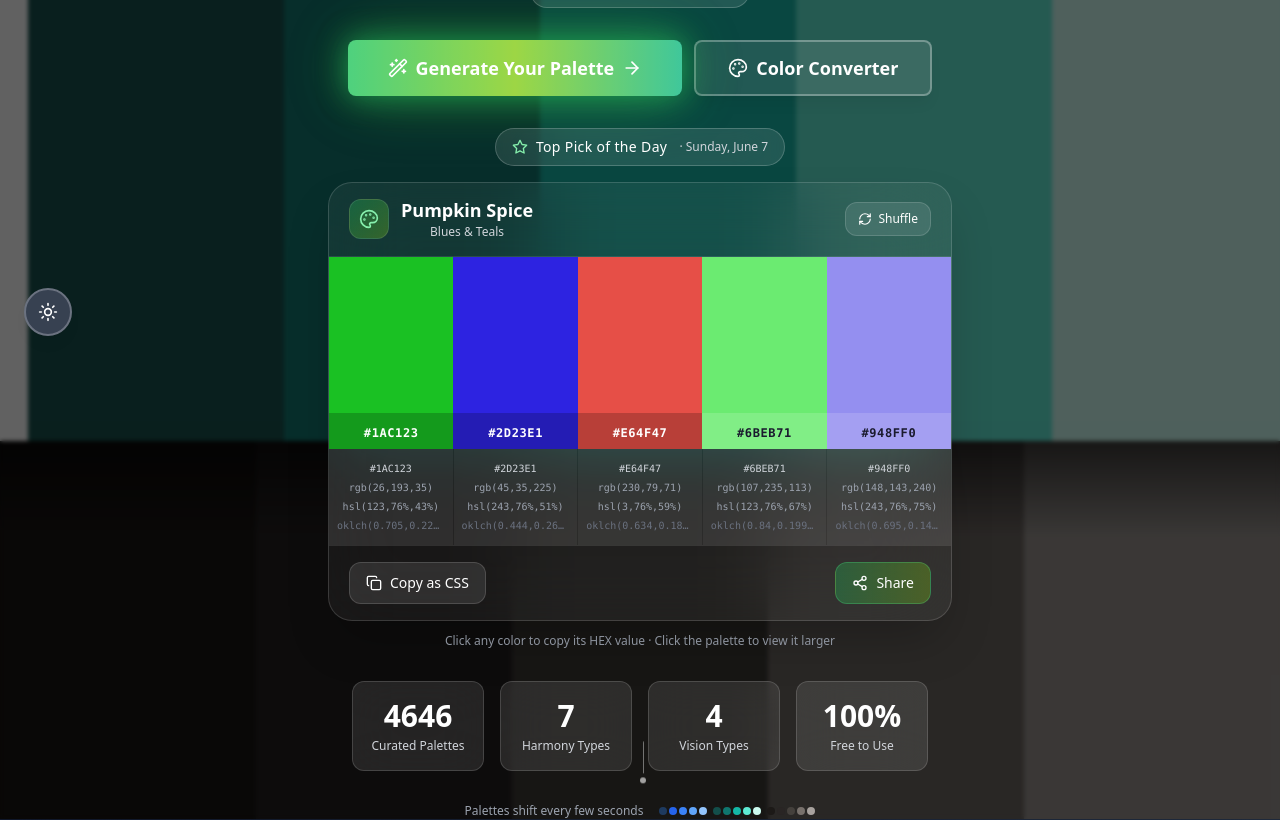
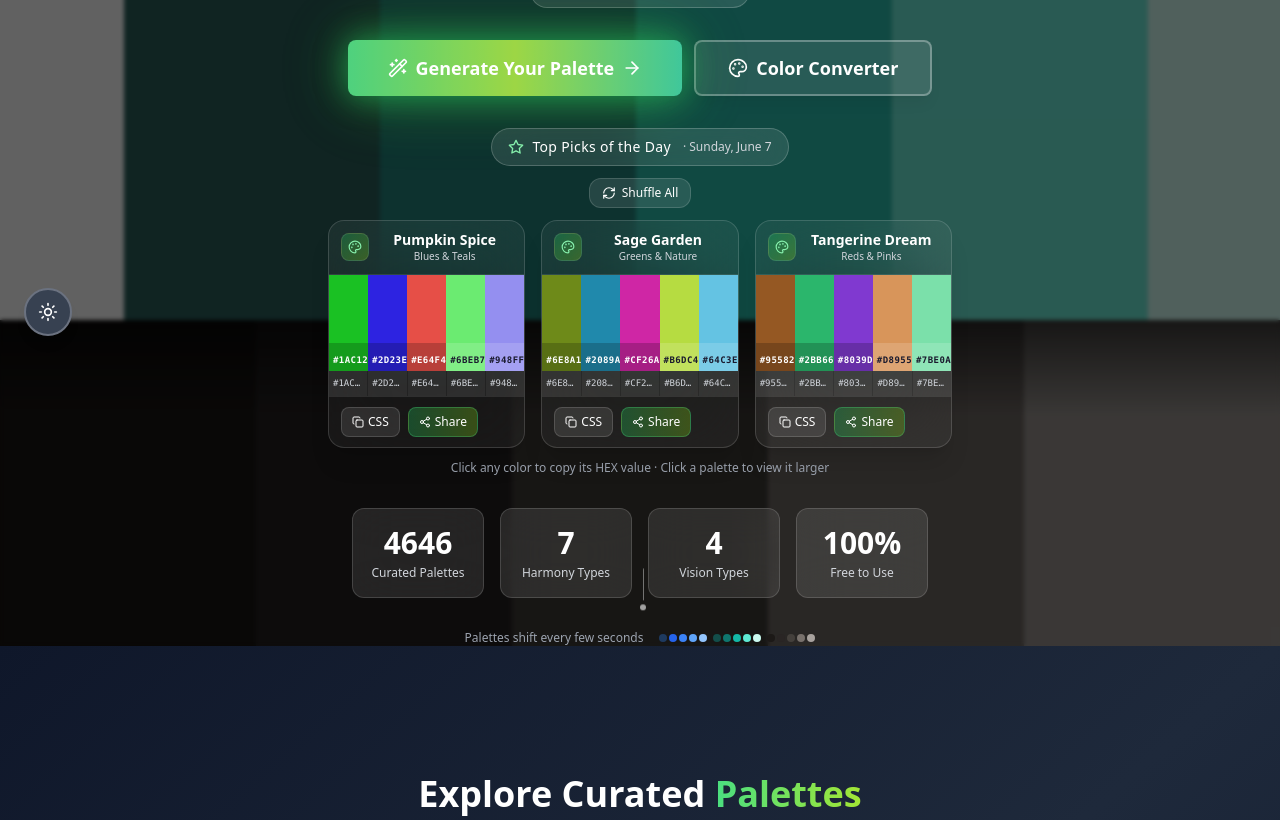
Before and after one commit to josephbatac2/Color-Palette-Generator, a React (Vite) app: page / in a window 1280 px wide. Shown: the part 440-1260 px from the top of the page. Built offline with nearby package versions, Linux system fonts and the light colour scheme.

Commit message:
Updated LandingPage.tsx

```diff
--- a/src/components/LandingPage.tsx
+++ b/src/components/LandingPage.tsx
@@ -304,8 +304,8 @@ export const LandingPage: React.FC<LandingPageProps> = ({ onGetStarted }) => {
             </Button>
           </div>
 
-          {/* Top Pick of the Day */}
-          <div className={`w-full max-w-2xl mx-auto mb-8 ${isVisible ? 'opacity-100 translate-y-0' : 'opacity-0 translate-y-8'} transition-all duration-1000 delay-300`}>
+          {/* Top Picks of the Day */}
+          <div className={`w-full max-w-5xl mx-auto mb-8 ${isVisible ? 'opacity-100 translate-y-0' : 'opacity-0 translate-y-8'} transition-all duration-1000 delay-300`}>
             <TopPickOfDay />
           </div>
 
--- a/src/components/ui/top-pick-of-day.tsx
+++ b/src/components/ui/top-pick-of-day.tsx
@@ -4,7 +4,7 @@ import { ColorUtils } from '../../utils/colorUtils';
 import { Color, ColorPalette } from '../../types/color';
 import { PaletteLightbox } from './palette-lightbox';
 
-interface TopPickOfDayProps {
+interface TopPicksOfDayProps {
   className?: string;
 }
 
@@ -23,6 +23,12 @@ const FEATURED_PALETTE_NAMES = [
   'Nordic Minimalism', 'Tangerine Dream', 'Glacier Bay', 'Burgundy Velvet',
   'Tropical Paradise', 'Sapphire Elegance', 'Mediterranean Sun', 'Winter Frost',
   'Deep Ocean', 'Corporate Blue', 'Blue Depths',
+];
+
+const CATEGORIES = [
+  'Blues & Teals', 'Greens & Nature', 'Reds & Pinks', 'Purples & Violets',
+  'Oranges & Yellows', 'Neutrals & Grays', 'Vibrant & Neon', 'Pastels & Soft',
+  'Complementary', 'Holiday & Seasonal', 'Warm & Cool', 'Teal & Orange', 'Triadic',
 ];
 
 function seededRandom(seed: number): () => number {
@@ -79,12 +85,16 @@ function generateDailyPalette(seed: number): PickPalette {
     }
   }
 
-  const categories = ['Blues & Teals', 'Greens & Nature', 'Reds & Pinks', 'Purples & Violets',
-    'Oranges & Yellows', 'Neutrals & Grays', 'Vibrant & Neon', 'Pastels & Soft',
-    'Complementary', 'Holiday & Seasonal', 'Warm & Cool', 'Teal & Orange', 'Triadic'];
-  const category = categories[Math.floor(rng() * categories.length)];
+  const category = CATEGORIES[Math.floor(rng() * CATEGORIES.length)];
+  return { name, category, colors };
+}
 
-  return { name, category, colors };
+function generateThreePicks(baseSeed: number): PickPalette[] {
+  return [
+    generateDailyPalette(baseSeed),
+    generateDailyPalette(baseSeed + 7777),
+    generateDailyPalette(baseSeed + 15554),
+  ];
 }
 
 function getContrastColor(hex: string): string {
@@ -95,57 +105,188 @@ function getContrastColor(hex: string): string {
   return luminance > 0.55 ? '#1a1a2e' : '#ffffff';
 }
 
-export const TopPickOfDay: React.FC<TopPickOfDayProps> = ({ className = '' }) => {
-  const [copiedIndex, setCopiedIndex] = useState<number | null>(null);
-  const [copiedAll, setCopiedAll] = useState(false);
-  const [shared, setShared] = useState(false);
+interface PickCardProps {
+  palette: PickPalette;
+  copiedIndex: number | null;
+  copiedAll: boolean;
+  shared: boolean;
+  onCopyColor: (color: Color, index: number) => void;
+  onCopyAll: () => void;
+  onShare: () => void;
+  onOpenLightbox: () => void;
+  revealProgress: number;
+}
+
+const PickCard: React.FC<PickCardProps> = ({
+  palette, copiedIndex, copiedAll, shared,
+  onCopyColor, onCopyAll, onShare, onOpenLightbox, revealProgress,
+}) => {
+  return (
+    <div className="relative rounded-2xl overflow-hidden border border-white/15 backdrop-blur-2xl shadow-xl bg-white/5 flex flex-col">
+      {/* Header */}
+      <div className="flex items-center gap-2 px-3 py-2.5 border-b border-white/10">
+        <div className="w-7 h-7 rounded-lg bg-gradient-to-br from-green-500/30 to-lime-500/30 border border-white/10 flex items-center justify-center shrink-0">
+          <Palette className="w-3.5 h-3.5 text-green-300" aria-hidden="true" />
+        </div>
+        <div className="min-w-0 flex-1">
+          <h3 className="text-sm font-bold text-white leading-tight truncate">{palette.name}</h3>
+          <p className="text-[10px] text-gray-300 truncate">{palette.category}</p>
+        </div>
+      </div>
+
+      {/* Color swatches */}
+      <div
+        className="flex h-20 sm:h-24 cursor-pointer group"
+        onClick={onOpenLightbox}
+        title="Click to view in lightbox"
+      >
+        {palette.colors.map((color, index) => {
+          const isRevealed = index < revealProgress;
+          const textColor = getContrastColor(color.hex);
+          return (
+            <div
+              key={index}
+              className={`relative flex-1 overflow-hidden transition-all duration-700 ${
+                isRevealed ? 'opacity-100' : 'opacity-0 translate-y-4'
+              } group/swatch`}
+              style={{ backgroundColor: color.hex }}
+            >
+              <button
+                onClick={(e) => {
+                  e.stopPropagation();
+                  onCopyColor(color, index);
+                }}
+                className="absolute inset-0 flex items-center justify-center opacity-0 group-hover/swatch:opacity-100 transition-opacity duration-200 bg-black/15 hover:bg-black/25 focus-visible:opacity-100 focus-visible:outline-none"
+                aria-label={`Copy ${color.hex}`}
+              >
+                {copiedIndex === index ? (
+                  <Check className="w-3.5 h-3.5" style={{ color: textColor }} aria-hidden="true" />
+                ) : (
+                  <Copy className="w-3.5 h-3.5" style={{ color: textColor }} aria-hidden="true" />
+                )}
+              </button>
+
+              <div
+                className={`absolute bottom-0 left-0 right-0 px-1 py-0.5 text-center transition-opacity duration-300 ${
+                  copiedIndex === index ? 'opacity-0' : 'opacity-100 group-hover/swatch:opacity-0'
+                }`}
+                style={{ backgroundColor: textColor === '#ffffff' ? 'rgba(0,0,0,0.2)' : 'rgba(255,255,255,0.15)' }}
+              >
+                <span className="text-[9px] font-mono font-semibold tracking-wider" style={{ color: textColor }}>
+                  {color.hex.toUpperCase()}
+                </span>
+              </div>
+            </div>
+          );
+        })}
+      </div>
+
+      {/* Color details — compact */}
+      <div className="grid grid-cols-5 gap-px bg-white/5">
+        {palette.colors.map((color, index) => (
+          <div
+            key={index}
+            className="px-1 py-1.5 bg-white/5 hover:bg-white/10 transition-colors duration-200 cursor-pointer text-center"
+            onClick={(e) => {
+              e.stopPropagation();
+              onCopyColor(color, index);
+            }}
+            title={`Click to copy ${color.hex}`}
+          >
+            <p className="text-[9px] font-mono text-gray-300 truncate">{color.hex.toUpperCase()}</p>
+            {copiedIndex === index && (
+              <p className="text-[9px] font-semibold text-green-300 flex items-center justify-center gap-0.5 mt-0.5">
+                <Check className="w-2 h-2" aria-hidden="true" />
+                Copied
+              </p>
+            )}
+          </div>
+        ))}
+      </div>
+
+      {/* Action bar — compact */}
+      <div className="flex items-center gap-2 px-3 py-2.5 border-t border-white/10">
+        <button
+          onClick={onCopyAll}
+          className="flex items-center gap-1 px-2.5 py-1.5 rounded-lg bg-white/10 border border-white/15 text-white text-xs font-medium hover:bg-white/20 transition-all duration-200 focus-visible:outline-none focus-visible:ring-1 focus-visible:ring-white"
+        >
+          {copiedAll ? (
+            <Check className="w-3 h-3 text-green-300" aria-hidden="true" />
+          ) : (
+            <Copy className="w-3 h-3" aria-hidden="true" />
+          )}
+          <span className="hidden sm:inline">{copiedAll ? 'Copied' : 'CSS'}</span>
+        </button>
+
+        <button
+          onClick={onShare}
+          className="flex items-center gap-1 px-2.5 py-1.5 rounded-lg bg-gradient-to-r from-green-500/30 to-lime-500/30 border border-green-400/30 text-white text-xs font-medium hover:from-green-500/40 hover:to-lime-500/40 transition-all duration-200 focus-visible:outline-none focus-visible:ring-1 focus-visible:ring-green-400"
+        >
+          {shared ? (
+            <Check className="w-3 h-3 text-green-300" aria-hidden="true" />
+          ) : (
+            <Share2 className="w-3 h-3" aria-hidden="true" />
+          )}
+          <span className="hidden sm:inline">{shared ? 'Shared' : 'Share'}</span>
+        </button>
+      </div>
+    </div>
+  );
+};
+
+export const TopPickOfDay: React.FC<TopPicksOfDayProps> = ({ className = '' }) => {
+  const [copiedStates, setCopiedStates] = useState<Record<number, number | null>>({});
+  const [copiedAllStates, setCopiedAllStates] = useState<Record<number, boolean>>({});
+  const [sharedStates, setSharedStates] = useState<Record<number, boolean>>({});
   const [shuffled, setShuffled] = useState(false);
   const [lightboxPalette, setLightboxPalette] = useState<ColorPalette | null>(null);
-  const [currentPalette, setCurrentPalette] = useState<PickPalette | null>(null);
+  const [picks, setPicks] = useState<PickPalette[]>([]);
   const [revealProgress, setRevealProgress] = useState(0);
 
   const dateSeed = useMemo(() => getDateSeed(), []);
 
   useEffect(() => {
-    setCurrentPalette(generateDailyPalette(dateSeed));
+    setPicks(generateThreePicks(dateSeed));
   }, [dateSeed]);
 
   useEffect(() => {
-    if (!currentPalette) return;
+    if (picks.length === 0) return;
     setRevealProgress(0);
     const timers: ReturnType<typeof setTimeout>[] = [];
     for (let i = 0; i <= 5; i++) {
-      timers.push(setTimeout(() => setRevealProgress(i), i * 120));
+      timers.push(setTimeout(() => setRevealProgress(i), i * 100));
     }
     return () => timers.forEach(clearTimeout);
-  }, [currentPalette]);
+  }, [picks]);
 
-  const handleCopyColor = useCallback(async (color: Color, index: number) => {
+  const handleCopyColor = useCallback(async (pickIdx: number, color: Color, colorIdx: number) => {
     try {
       await navigator.clipboard.writeText(color.hex);
-      setCopiedIndex(index);
-      setTimeout(() => setCopiedIndex(null), 1500);
+      setCopiedStates(prev => ({ ...prev, [pickIdx]: colorIdx }));
+      setTimeout(() => setCopiedStates(prev => ({ ...prev, [pickIdx]: null })), 1500);
     } catch {
       // clipboard not available
     }
   }, []);
 
-  const handleCopyAll = useCallback(async () => {
-    if (!currentPalette) return;
-    const css = currentPalette.colors.map((c, i) => `--color-${i + 1}: ${c.hex};`).join('\n');
+  const handleCopyAll = useCallback(async (pickIdx: number) => {
+    const palette = picks[pickIdx];
+    if (!palette) return;
+    const css = palette.colors.map((c, i) => `--color-${i + 1}: ${c.hex};`).join('\n');
     try {
       await navigator.clipboard.writeText(css);
-      setCopiedAll(true);
-      setTimeout(() => setCopiedAll(false), 2000);
+      setCopiedAllStates(prev => ({ ...prev, [pickIdx]: true }));
+      setTimeout(() => setCopiedAllStates(prev => ({ ...prev, [pickIdx]: false })), 2000);
     } catch {
       // clipboard not available
     }
-  }, [currentPalette]);
+  }, [picks]);
 
-  const handleShare = useCallback(async () => {
-    if (!currentPalette) return;
-    const hexes = currentPalette.colors.map(c => c.hex).join(', ');
-    const text = `Check out today's top pick: "${currentPalette.name}" — ${hexes}`;
+  const handleShare = useCallback(async (pickIdx: number) => {
+    const palette = picks[pickIdx];
+    if (!palette) return;
+    const hexes = palette.colors.map(c => c.hex).join(', ');
+    const text = `Check out today's top pick: "${palette.name}" — ${hexes}`;
     if (navigator.share) {
       try {
         await navigator.share({ title: 'Color Palette Top Pick', text });
@@ -155,221 +296,90 @@ export const TopPickOfDay: React.FC<TopPickOfDayProps> = ({ className = '' }) =>
     } else {
       try {
         await navigator.clipboard.writeText(text);
-        setShared(true);
-        setTimeout(() => setShared(false), 2000);
+        setSharedStates(prev => ({ ...prev, [pickIdx]: true }));
+        setTimeout(() => setSharedStates(prev => ({ ...prev, [pickIdx]: false })), 2000);
       } catch {
         // clipboard not available
       }
     }
-  }, [currentPalette]);
+  }, [picks]);
 
   const handleShuffle = useCallback(() => {
     setShuffled(true);
     setTimeout(() => {
       const newSeed = dateSeed + Math.floor(Math.random() * 100000);
-      setCurrentPalette(generateDailyPalette(newSeed));
+      setPicks(generateThreePicks(newSeed));
       setShuffled(false);
     }, 400);
   }, [dateSeed]);
 
-  const handleOpenLightbox = useCallback(() => {
-    if (!currentPalette) return;
+  const handleOpenLightbox = useCallback((pickIdx: number) => {
+    const palette = picks[pickIdx];
+    if (!palette) return;
     setLightboxPalette({
       id: crypto.randomUUID(),
-      name: currentPalette.name,
-      colors: currentPalette.colors,
+      name: palette.name,
+      colors: palette.colors,
       type: 'curated',
       createdAt: new Date(),
     });
-  }, [currentPalette]);
+  }, [picks]);
 
   const todayStr = useMemo(() => {
     return new Date().toLocaleDateString('en-US', { weekday: 'long', month: 'long', day: 'numeric' });
   }, []);
 
-  if (!currentPalette) return null;
+  if (picks.length === 0) return null;
 
   return (
     <>
       <div className={`relative w-full ${className}`}>
         {/* Badge */}
-        <div className="flex items-center justify-center mb-4">
+        <div className="flex items-center justify-center mb-3">
           <div className="inline-flex items-center gap-2 px-4 py-2 rounded-full bg-white/10 border border-white/20 backdrop-blur-xl">
             <Star className="w-4 h-4 text-green-300" aria-hidden="true" />
-            <span className="text-sm font-medium text-white tracking-wide">Top Pick of the Day</span>
+            <span className="text-sm font-medium text-white tracking-wide">Top Picks of the Day</span>
             <span className="text-xs text-gray-300 ml-1 hidden sm:inline">· {todayStr}</span>
           </div>
         </div>
 
-        {/* Main Card */}
+        {/* Shuffle button */}
+        <div className="flex items-center justify-center mb-3">
+          <button
+            onClick={handleShuffle}
+            className="group flex items-center gap-1.5 px-3 py-1.5 rounded-xl bg-white/10 border border-white/15 text-white text-xs font-medium hover:bg-white/20 transition-all duration-200 focus-visible:outline-none focus-visible:ring-2 focus-visible:ring-white"
+            aria-label="Shuffle for new random picks"
+          >
+            <RefreshCw className={`w-3.5 h-3.5 transition-transform duration-500 group-hover:rotate-180 ${shuffled ? 'rotate-180' : ''}`} aria-hidden="true" />
+            <span>Shuffle All</span>
+          </button>
+        </div>
+
+        {/* 3 compact cards in a row */}
         <div
-          className={`relative rounded-3xl overflow-hidden border border-white/15 backdrop-blur-2xl shadow-2xl bg-white/5 transition-all duration-500 ${
+          className={`grid grid-cols-1 md:grid-cols-3 gap-3 sm:gap-4 transition-all duration-500 ${
             shuffled ? 'opacity-40 scale-[0.98]' : 'opacity-100 scale-100'
           }`}
         >
-          {/* Header bar */}
-          <div className="flex items-center justify-between px-5 py-4 border-b border-white/10">
-            <div className="flex items-center gap-3">
-              <div className="w-10 h-10 rounded-xl bg-gradient-to-br from-green-500/30 to-lime-500/30 border border-white/10 flex items-center justify-center">
-                <Palette className="w-5 h-5 text-green-300" aria-hidden="true" />
-              </div>
-              <div>
-                <h3 className="text-lg font-bold text-white leading-tight">{currentPalette.name}</h3>
-                <p className="text-xs text-gray-300 mt-0.5">{currentPalette.category}</p>
-              </div>
-            </div>
-
-            <button
-              onClick={handleShuffle}
-              className="group flex items-center gap-1.5 px-3 py-2 rounded-xl bg-white/10 border border-white/15 text-white text-xs font-medium hover:bg-white/20 transition-all duration-200 focus-visible:outline-none focus-visible:ring-2 focus-visible:ring-white"
-              aria-label="Shuffle for a new random pick"
-            >
-              <RefreshCw className={`w-3.5 h-3.5 transition-transform duration-500 group-hover:rotate-180 ${shuffled ? 'rotate-180' : ''}`} aria-hidden="true" />
-              <span className="hidden sm:inline">Shuffle</span>
-            </button>
-          </div>
-
-          {/* Color swatches — big, interactive */}
-          <div
-            className="flex h-32 sm:h-40 md:h-48 cursor-pointer group"
-            onClick={handleOpenLightbox}
-            title="Click to view in lightbox"
-          >
-            {currentPalette.colors.map((color, index) => {
-              const isRevealed = index < revealProgress;
-              const textColor = getContrastColor(color.hex);
-              return (
-                <div
-                  key={index}
-                  className={`relative flex-1 overflow-hidden transition-all duration-700 ${
-                    isRevealed ? 'opacity-100' : 'opacity-0 translate-y-4'
-                  } group/swatch`}
-                  style={{ backgroundColor: color.hex }}
-                >
-                  {/* Copy button overlay */}
-                  <button
-                    onClick={(e) => {
-                      e.stopPropagation();
-                      handleCopyColor(color, index);
-                    }}
-                    className="absolute inset-0 flex items-center justify-center opacity-0 group-hover/swatch:opacity-100 transition-opacity duration-200 bg-black/15 hover:bg-black/25 focus-visible:opacity-100 focus-visible:outline-none focus-visible:ring-2 focus-visible:ring-white/50"
-                    aria-label={`Copy ${color.hex}`}
-                  >
-                    <div
-                      className="flex flex-col items-center gap-1 px-3 py-2 rounded-lg backdrop-blur-sm"
-                      style={{ backgroundColor: textColor === '#ffffff' ? 'rgba(0,0,0,0.35)' : 'rgba(255,255,255,0.8)' }}
-                    >
-                      {copiedIndex === index ? (
-                        <Check className="w-4 h-4" style={{ color: textColor }} aria-hidden="true" />
-                      ) : (
-                        <Copy className="w-4 h-4" style={{ color: textColor }} aria-hidden="true" />
-                      )}
-                      <span
-                        className="text-xs font-mono font-semibold tracking-wide"
-                        style={{ color: textColor }}
-                      >
-                        {copiedIndex === index ? 'Copied!' : color.hex.toUpperCase()}
-                      </span>
-                    </div>
-                  </button>
-
-                  {/* Bottom label always visible */}
-                  <div
-                    className={`absolute bottom-0 left-0 right-0 px-2 py-1.5 text-center transition-opacity duration-300 ${
-                      copiedIndex === index ? 'opacity-0' : 'opacity-100 group-hover/swatch:opacity-0'
-                    }`}
-                    style={{ backgroundColor: textColor === '#ffffff' ? 'rgba(0,0,0,0.2)' : 'rgba(255,255,255,0.15)' }}
-                  >
-                    <span
-                      className="text-[10px] sm:text-xs font-mono font-semibold tracking-wider"
-                      style={{ color: textColor }}
-                    >
-                      {color.hex.toUpperCase()}
-                    </span>
-                  </div>
-                </div>
-              );
-            })}
-          </div>
-
-          {/* Color details grid */}
-          <div className="grid grid-cols-5 gap-px bg-white/5">
-            {currentPalette.colors.map((color, index) => {
-              const oklch = ColorUtils.rgbToOklch(color.rgb.r, color.rgb.g, color.rgb.b);
-              return (
-                <div
-                  key={index}
-                  className="px-2 py-3 bg-white/5 hover:bg-white/10 transition-colors duration-200 cursor-pointer"
-                  onClick={(e) => {
-                    e.stopPropagation();
-                    handleCopyColor(color, index);
-                  }}
-                  title={`Click to copy ${color.hex}`}
-                >
-                  <div className="space-y-1 text-center">
-                    <p className="text-[10px] font-mono text-gray-300 truncate">{color.hex.toUpperCase()}</p>
-                    <p className="text-[10px] font-mono text-gray-400 hidden sm:block">
-                      rgb({color.rgb.r},{color.rgb.g},{color.rgb.b})
-                    </p>
-                    <p className="text-[10px] font-mono text-gray-400 hidden md:block">
-                      hsl({color.hsl.h},{color.hsl.s}%,{color.hsl.l}%)
-                    </p>
-                    <p className="text-[10px] font-mono text-gray-500 hidden md:block truncate">
-                      oklch({oklch.L},{oklch.C},{oklch.h})
-                    </p>
-                    {copiedIndex === index && (
-                      <p className="text-[10px] font-semibold text-green-300 flex items-center justify-center gap-0.5">
-                        <Check className="w-2.5 h-2.5" aria-hidden="true" />
-                        Copied
-                      </p>
-                    )}
-                  </div>
-                </div>
-              );
-            })}
-          </div>
-
-          {/* Action bar */}
-          <div className="flex items-center justify-between px-5 py-4 border-t border-white/10 gap-3">
-            <button
-              onClick={handleCopyAll}
-              className="flex items-center gap-2 px-4 py-2.5 rounded-xl bg-white/10 border border-white/15 text-white text-sm font-medium hover:bg-white/20 transition-all duration-200 focus-visible:outline-none focus-visible:ring-2 focus-visible:ring-white"
-            >
-              {copiedAll ? (
-                <>
-                  <Check className="w-4 h-4 text-green-300" aria-hidden="true" />
-                  <span>Copied All!</span>
-                </>
-              ) : (
-                <>
-                  <Copy className="w-4 h-4" aria-hidden="true" />
-                  <span>Copy as CSS</span>
-                </>
-              )}
-            </button>
-
-            <button
-              onClick={handleShare}
-              className="flex items-center gap-2 px-4 py-2.5 rounded-xl bg-gradient-to-r from-green-500/30 to-lime-500/30 border border-green-400/30 text-white text-sm font-medium hover:from-green-500/40 hover:to-lime-500/40 transition-all duration-200 focus-visible:outline-none focus-visible:ring-2 focus-visible:ring-green-400"
-            >
-              {shared ? (
-                <>
-                  <Check className="w-4 h-4 text-green-300" aria-hidden="true" />
-                  <span>Shared!</span>
-                </>
-              ) : (
-                <>
-                  <Share2 className="w-4 h-4" aria-hidden="true" />
-                  <span>Share</span>
-                </>
-              )}
-            </button>
-          </div>
+          {picks.map((palette, pickIdx) => (
+            <PickCard
+              key={pickIdx}
+              palette={palette}
+              copiedIndex={copiedStates[pickIdx] ?? null}
+              copiedAll={copiedAllStates[pickIdx] ?? false}
+              shared={sharedStates[pickIdx] ?? false}
+              onCopyColor={(color, colorIdx) => handleCopyColor(pickIdx, color, colorIdx)}
+              onCopyAll={() => handleCopyAll(pickIdx)}
+              onShare={() => handleShare(pickIdx)}
+              onOpenLightbox={() => handleOpenLightbox(pickIdx)}
+              revealProgress={revealProgress}
+            />
+          ))}
         </div>
 
         {/* Hint text */}
         <p className="text-center text-xs text-gray-400 mt-3">
-          Click any color to copy its HEX value · Click the palette to view it larger
+          Click any color to copy its HEX value · Click a palette to view it larger
         </p>
       </div>
 
```
